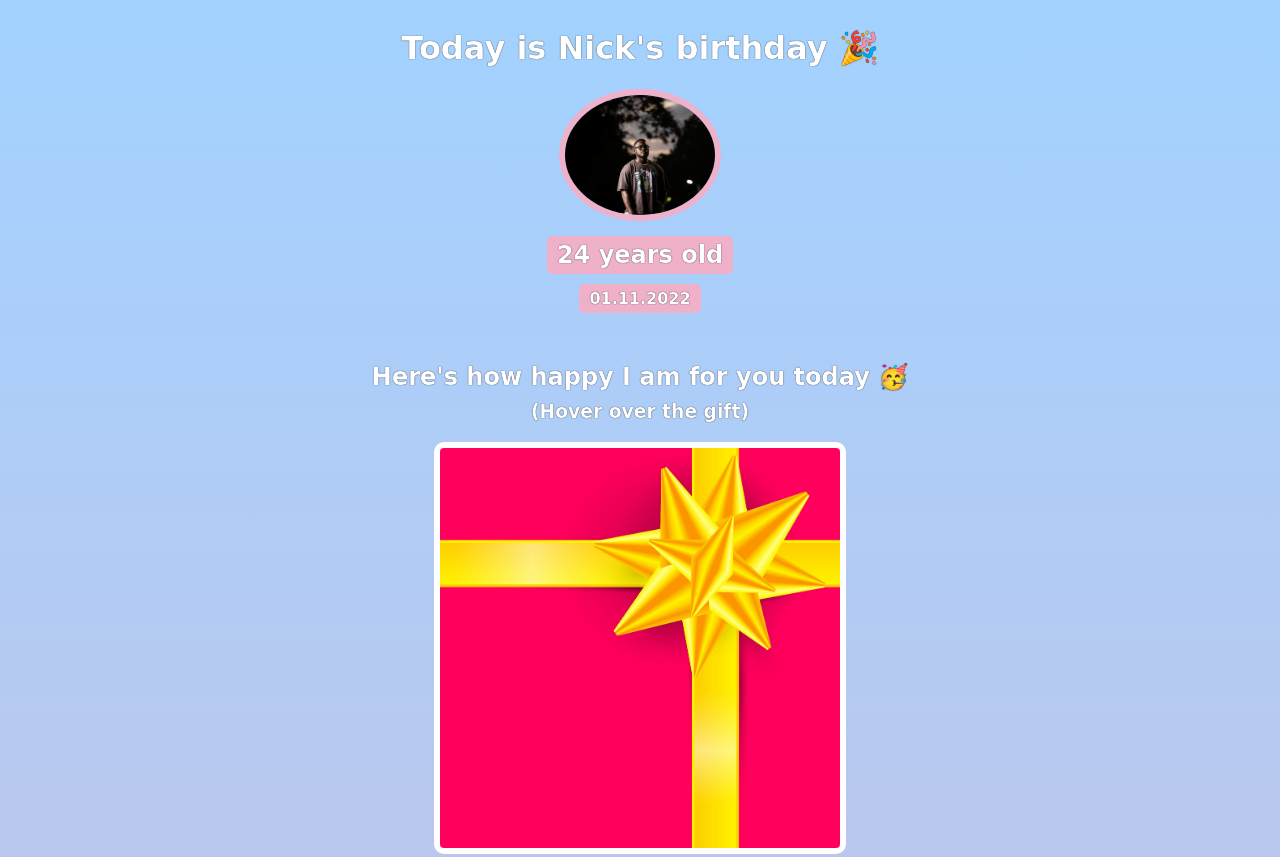
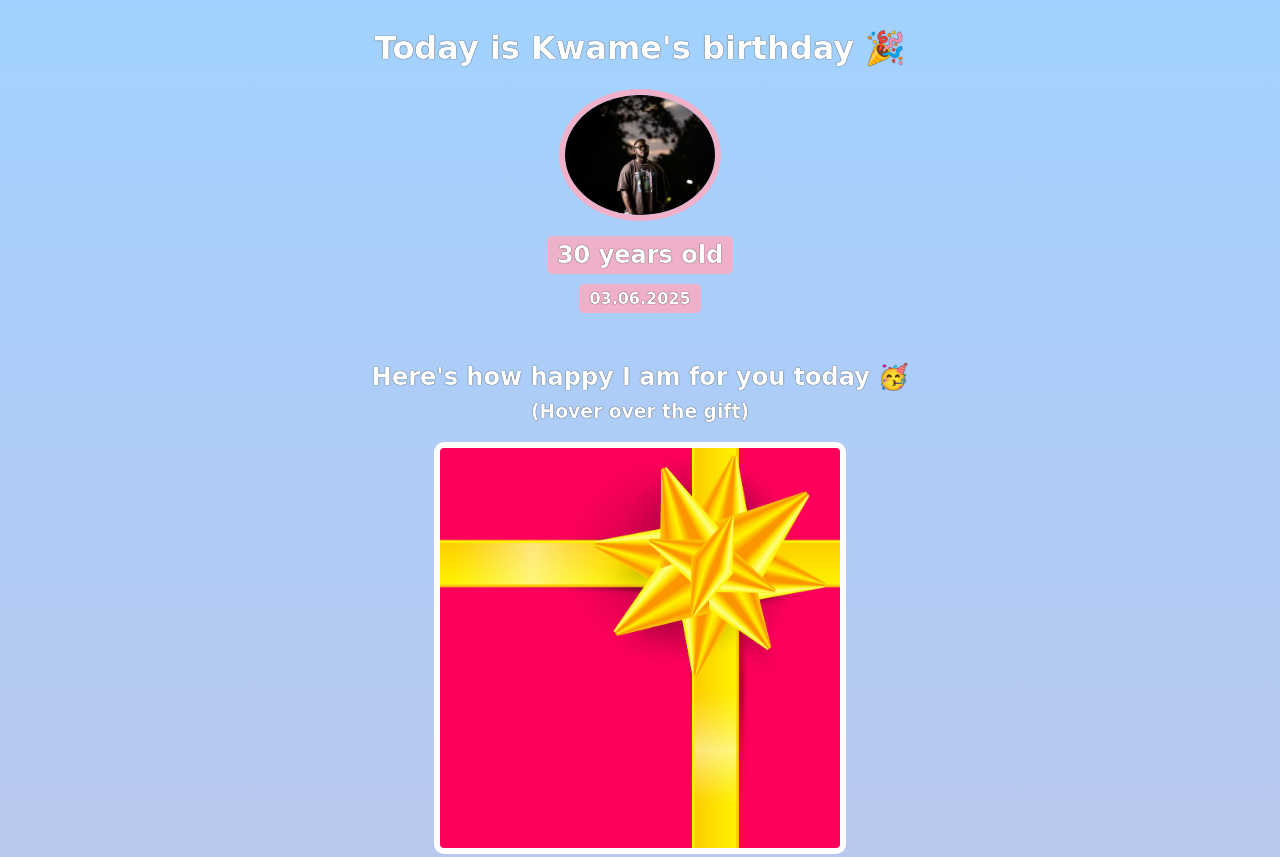
Before and after one commit to KwameAmoah/Birthday-gift-page, a website built with Vite: page index.html in a window 1280 px wide. Shown: the top 857 px of the page. Built offline with nearby package versions, Linux system fonts and the light colour scheme; a web font is replaced by a local one.

Commit message:
slit edits done

```diff
--- a/index.html
+++ b/index.html
@@ -1,5 +1,10 @@
 <html>
+<!DOCTYPE html>
+<html lang="en">
 <head>
+    <meta charset="UTF-8">
+    <meta name="viewport" content="width=device-width, initial-scale=1.0">
+    <title>Birthday App by Skillz</title>
     <link rel="preconnect" href="https://fonts.googleapis.com">
     <link rel="preconnect" href="https://fonts.gstatic.com" crossorigin>
     <link href="https://fonts.googleapis.com/css2?family=Happy+Monkey&display=swap" rel="stylesheet">
@@ -7,10 +12,10 @@
 </head>
 <body>
         <div id="header">
-            <h1>Today is Nick's birthday 🎉</h1>
+            <h1>Today is Kwame's birthday 🎉</h1>
             <img id="bff-img" src="images/skillz.jpg">
-            <h2 id="bday-age">24 years old</h2>
-            <h4 id="bday-date">01.11.2022</h4>
+            <h2 id="bday-age">30 years old</h2>
+            <h4 id="bday-date">03.06.2025</h4>
         </div>
 
         <div class="gift-section">
@@ -41,5 +46,6 @@
 
         <p id="footer">Want to create your own Birthday GIFt site? Take <a href="https://scrimba.com/learn/htmlandcss" target="_blank">this HTML & CSS course.</a></p>
 
+
 </body>
 </html>
```
Lines whose indentation alone changed are shown as unchanged.
